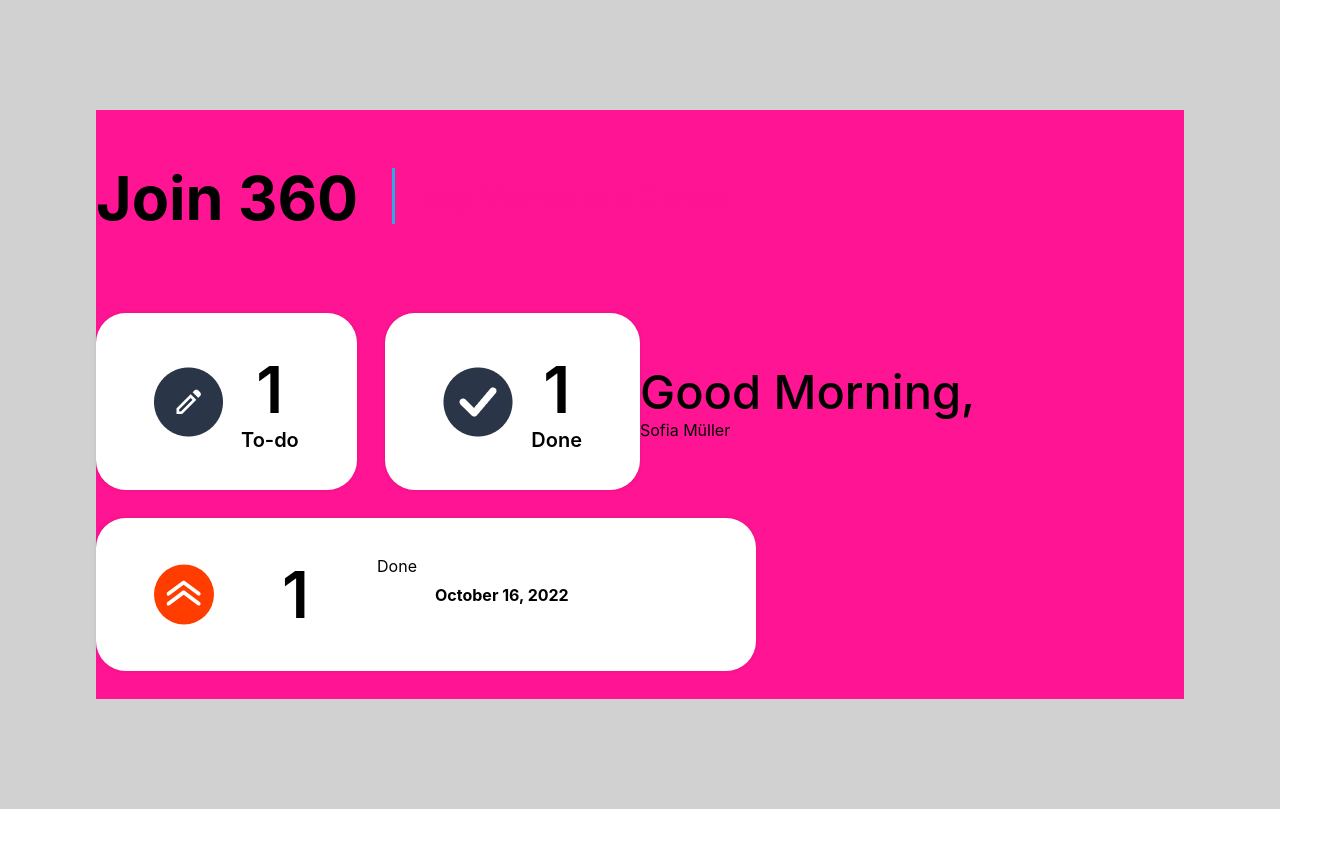
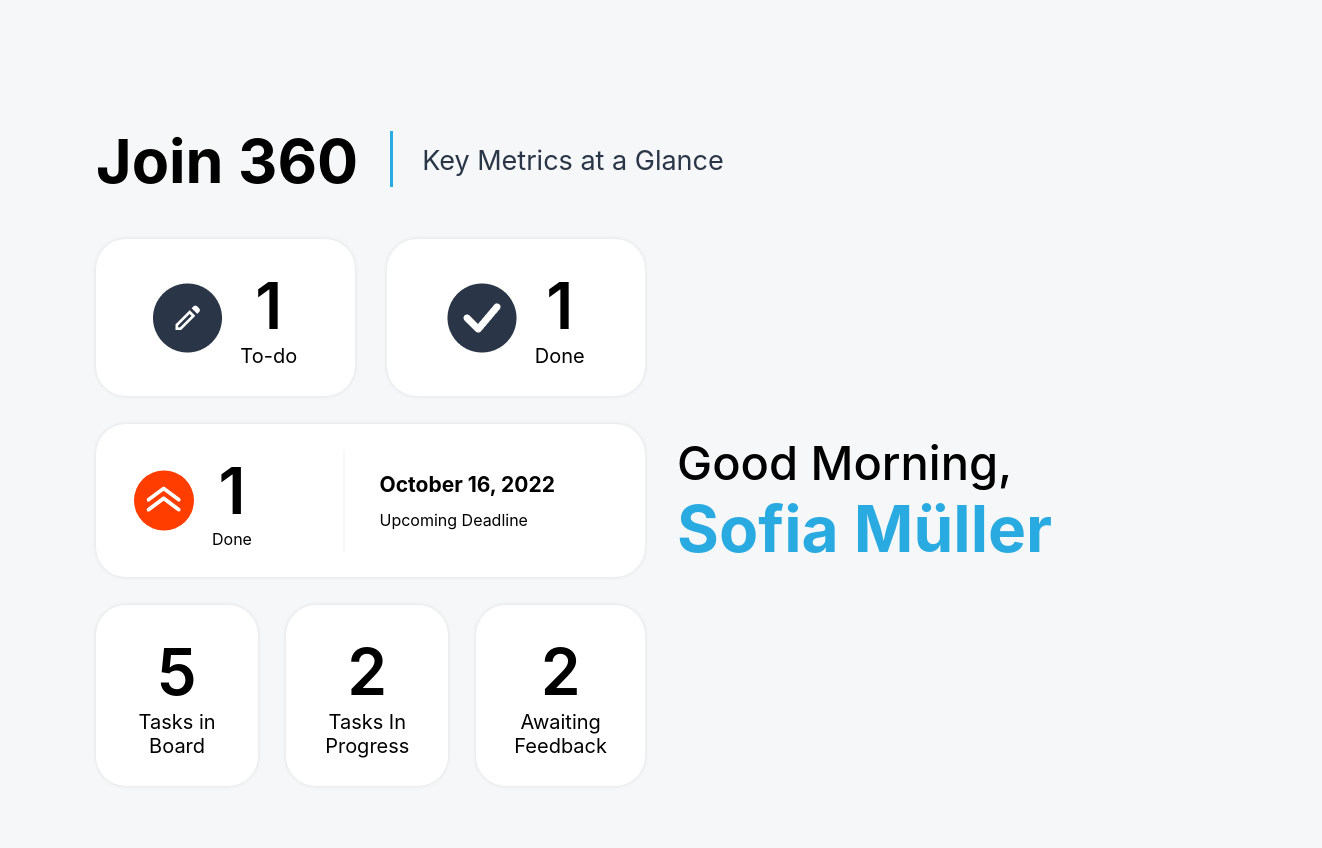
Before and after one commit to TimWidl94/Join, a website: page summary.html in a window 1280 px wide. Shown: the whole page, 1322 px wide, since content can reach past the window. Before the commit the page ends 809 px from the top, so only its background shows below. Drawn offline with Linux system fonts and the light colour scheme.

Commit message:
JOIN-3 adding styles for summary page

```diff
--- a/sass/base/_colors.scss
+++ b/sass/base/_colors.scss
@@ -1,7 +1,6 @@
-// $primary-color: #2A3647;
-$primary-color: deeppink;
+$primary-color: #2A3647;
 $secondary-color: #29ABE2;
 $error-red: #FF3D00;
 
-$summary-background-color: #D1D1D1;
+$summary-background-color: #F6F7F8;;
 $color-dark: #000;
--- a/sass/components/_summary.scss
+++ b/sass/components/_summary.scss
@@ -1,22 +1,32 @@
-// @import "../base/_colors";
+@import "../base/_colors";
 
 .container {
     margin: auto;
     position: relative;
     padding: 110px 96px;
+    width: 1130px;
+    background-color: $summary-background-color;
 }
 
 .row {
     display: flex;
     align-items: center;
     padding-bottom: 28px;
-    background-color: $primary-color;
+    gap: 32px;
 }
-
+.row-header {
+    display: flex;
+    align-items: center;
+    padding-bottom: 28px;
+    background-color: $summary-background-color;
+    gap: 32px;
+}
+.col-4 {
+    width: 33.33%;
+}
 .col-6 {
     width: 50%
 }
-
 .col-12 {
     width: 100%;
 }
@@ -25,10 +35,10 @@
     justify-content: flex-start;
 }
 .summary {
-    background-color: $summary-background-color;
 
     &-h2 {
         font-size: 61px;
+        line-height: 0;
         color: $color-dark;
     }
 
@@ -38,6 +48,7 @@
         font-weight: 400;
         color: $primary-color;
     }
+
     &-welcome {
         font-size: 47px;
         font-weight: 500;
@@ -45,7 +56,7 @@
 
     &-welcome-name {
         color: $secondary-color;
-        font-family: Inter;
+        font-family: 'Inter', sans-serif;
         font-size: 64px;
         font-style: normal;
         font-weight: 700;
@@ -54,6 +65,8 @@
 
     &-date {
         font-weight: 700;
+        font-size: 21px;
+        margin-bottom: 13px;
     }
 
     &-subtitle {
@@ -63,11 +76,43 @@
     &-flex {
         display: flex;
         justify-content: space-between;
-        gap: 20px;
+        gap: 32px;
     }
+
+    &-flex-counter {
+        display: flex;
+        justify-content: space-between;
+        gap: 28px;
+    }
+
+    &-flex-urgent {
+        display: flex;
+        gap: 18px;
+        position: relative;
+
+    }
+    &-urgent-verical-line {
+        border-right: 2px solid $summary-background-color;
+        content: "";
+        height: 102px;
+        position: absolute;
+        left: 45%;
+        z-index: 0;
+    }
+
+    &-date-col {
+        align-items: center;
+        justify-content: center;
+    }
+
+    &-flex-column {
+        display: flex;
+        flex-direction: column;
+
+    }
+
     &-vertical-line {
         position: relative;
-        width: 67px;
         display: block;
         text-align: center;
         padding-top: 100px;
@@ -84,11 +129,12 @@
 
     &-todo {
         display: flex;
+        position: relative;
         font-family: 'Inter', sans-serif;
         border-radius: 30px;
         background-color: #fff;
         box-shadow: 0px 0px 4px 0px rgba(0, 0, 0, 0.10);
-        padding: 38px 58px;
+        padding: 28px 38px;
         justify-content: center;
         align-items: center;
         gap: 18px;
--- a/summary.html
+++ b/summary.html
@@ -1,57 +1,117 @@
 <!DOCTYPE html>
 <html lang="en">
   <head>
-    <meta charset="UTF-8">
-    <meta name="viewport" content="width=device-width, initial-scale=1.0">
+    <meta charset="UTF-8" />
+    <meta name="viewport" content="width=device-width, initial-scale=1.0" />
     <title>Join Summary</title>
-    <link rel="stylesheet" href="./css/style.css">
+    <link rel="stylesheet" href="./css/style.css" />
     <script src="./includeHTML.js"></script>
     <script src="./script.js"></script>
   </head>
   <body>
     <div class="container summary">
-    <div class="row flex-start">
-        <h2 class="summary-h2">Join 360</h2><span class="summary-vertical-line"></span> <h3 class="summary-h3">Key Metrics at a Glance </h3>
+      <div class="summary-padding">
+        <div class="row-header flex-start">
+          <h2 class="summary-h2">Join 360</h2>
+          <span class="summary-vertical-line"></span>
+          <h3 class="summary-h3">Key Metrics at a Glance</h3>
         </div>
         <div class="row">
             <div class="col-6 summary-flex">
+                <div class="col-6 ">
                     <div class="summary-todo">
-                <img src="../assets/img/Summary/pencil-logo.png" alt="">
-                <div class="summary-todo-counter">1
-                    <div class="summary-todo-counter-text-m">To-do</div>
-                </div>
-            </div>
-            <div class="summary-todo">
-                <img src="../assets/img/Summary/hookbutton.png" alt="">
-                <div class="summary-todo-counter">1
-                    <div class="summary-todo-counter-text-m">Done</div>
-                </div>
-
-            </div>
-        </div>
-        <div class="col-6">
-            <div class="summary-welcome">
-            Good Morning,
-            </div>
-            <div class="summary-welcom-name">
-                Sofia Müller
+                        <img src="../assets/img/Summary/pencil-logo.png" alt="" />
+                    <div class="summary-todo-counter">
+                        1
+                        <div
+                        class="summary-todo-counter-text-m summary-todo-counter-text">
+                        To-do
                         </div>
                     </div>
                     </div>
-    <div class="row">
-        <div class="col-6 summary-todo">
-            <div class="col-6 summary-flex">
-                <img src="./assets/img/Summary/urgent-icon.svg" alt="">
-                <div class="summary-todo-counter">1</div>
-                <div class="summary-todo-counter-text-s">Done</div>
                 </div>
-            <div class="col-6">
-                <div class="summary-date">October 16, 2022</div>
-                <div class="summary-subtitle"></div>
+                <div class="col-6 ">
+                <div class="summary-todo">
+                    <img src="../assets/img/Summary/hookbutton.png" alt="" />
+                    <div class="summary-todo-counter">
+                    1
+                    <div
+                        class="summary-todo-counter-text-m summary-todo-counter-text">
+                        Done
                     </div>
                     </div>
                 </div>
             </div>
 
+        </div>
+          <div class="col-6"></div></div>
+        </div>
+        <div class="row">
+          <div class="col-6">
+            <div class="summary-todo summary-flex">
+              <div class="col-6 summary-flex-urgent">
+                <img src="./assets/img/Summary/urgent-icon.svg" alt="" />
+                <div class="summary-todo-counter flex-column">
+                  1
+                  <div
+                    class="summary-todo-counter-text-s summary-todo-counter-text">
+                    Done
+                  </div>
+                </div>
+              </div>
+              <div class="summary-urgent-verical-line"></div>
+              <div class="col-6 summary-date-col">
+                <div class="summary-date">October 16, 2022</div>
+                <div class="summary-subtitle">Upcoming Deadline</div>
+              </div>
+            </div>
+          </div>
+          <div class="col-6">
+            <div class="summary-flex-column">
+              <div class="summary-welcome">Good Morning,</div>
+              <div class="summary-welcome-name">Sofia Müller</div>
+            </div>
+          </div>
+        </div>
+        <div class="row">
+          <div class="col-6 summary-flex-counter">
+            <div class="col-4">
+              <div class="summary-todo">
+                <div class="summary-todo-counter">
+                  5
+                  <div
+                    class="summary-todo-counter-text-m summary-todo-counter-text">
+                    Tasks in Board
+                  </div>
+                </div>
+              </div>
+            </div>
+            <div class="col-4">
+              <div class="summary-todo">
+                <div class="summary-todo-counter">
+                  2
+                  <div
+                    class="summary-todo-counter-text-m summary-todo-counter-text">
+                    Tasks In Progress
+                  </div>
+                </div>
+              </div>
+            </div>
+            <div class="col-4">
+              <div class="summary-todo">
+                <div class="summary-todo-counter">
+                  2
+                  <div
+                    class="summary-todo-counter-text-m summary-todo-counter-text">
+                    Awaiting Feedback
+                  </div>
+                </div>
+              </div>
+            </div>
+          </div>
+          <div class="col-6"></div>
+        </div>
+      </div>
+    </div>
   </body>
 </html>
```
Also changed, not shown: css/style.css. Lines whose indentation alone changed are shown as unchanged.
